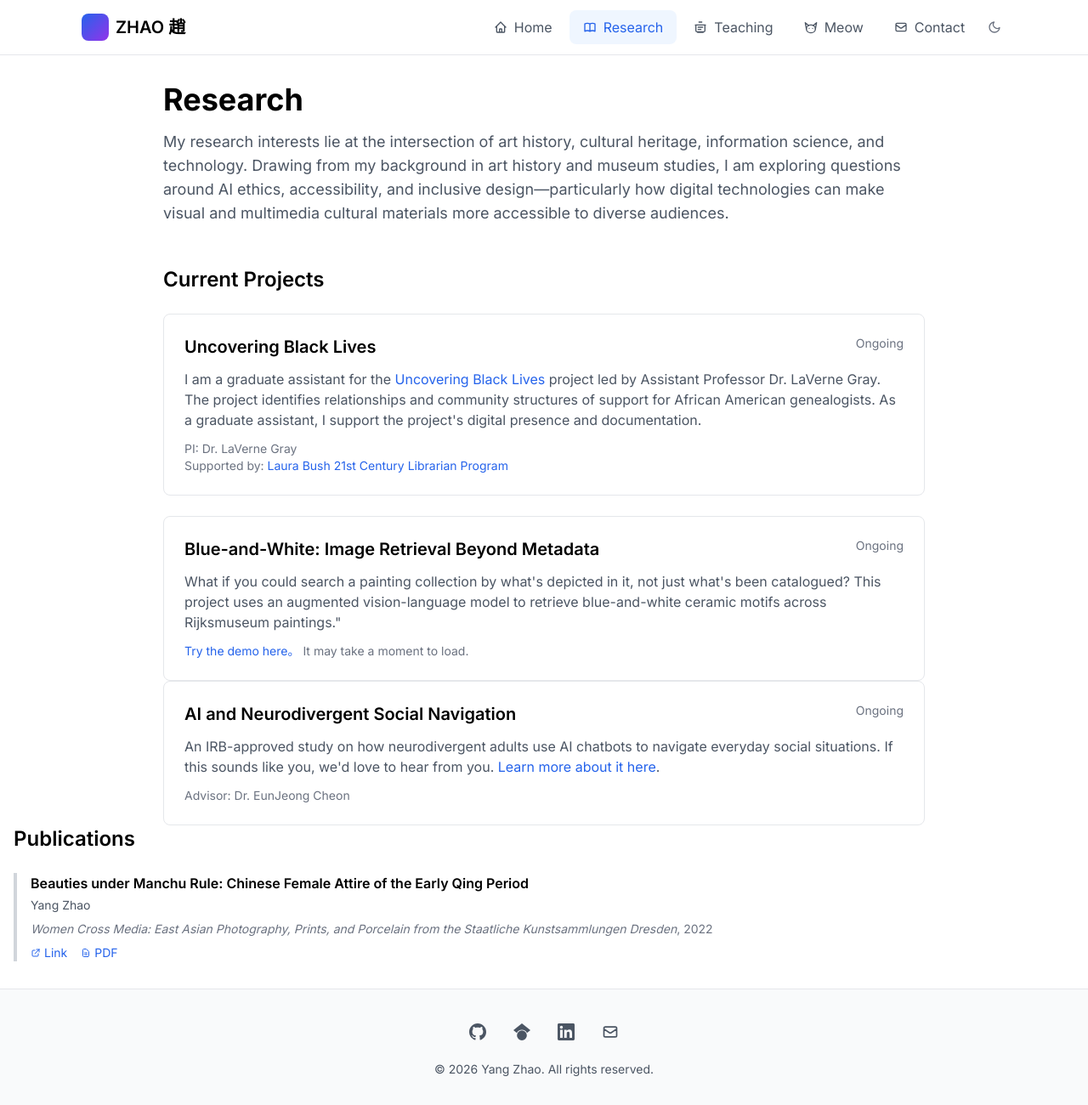
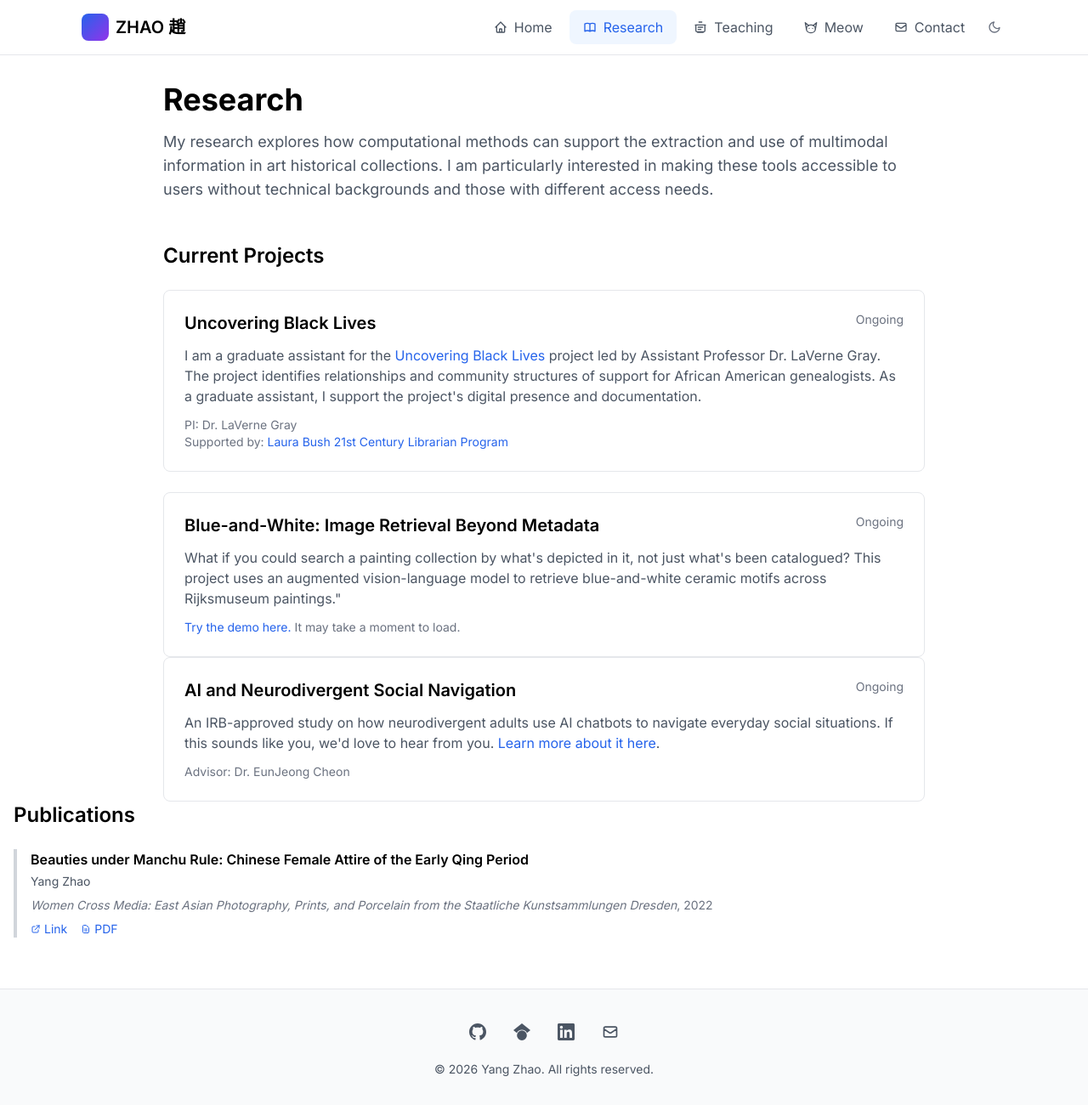
Before and after one commit to yzhao-is/yzhao-is.github.io, a Jekyll site: the page built from research.html, in a window 1280 px wide and 1300 px high. Shown: the whole window at 85% size. Built offline with Jekyll 4.4.1, drawn with Linux system fonts in a browser that asks for light colours; nearby versions of some CDN libraries.

Commit message:
Update research.html

```diff
--- a/research.html
+++ b/research.html
@@ -9,7 +9,7 @@ title: Research
   <div>
     <h1 class="text-4xl font-bold mb-4">Research</h1>
     <p class="text-gray-600 text-lg">
-      My research interests lie at the intersection of art history, cultural heritage, information science, and technology. Drawing from my background in art history and museum studies, I am exploring questions around AI ethics, accessibility, and inclusive design—particularly how digital technologies can make visual and multimedia cultural materials more accessible to diverse audiences.
+      My research explores how computational methods can support the extraction and use of multimodal information in art historical collections. I am particularly interested in making these tools accessible to users without technical backgrounds and those with different access needs.
     </p>
   </div>
 
@@ -39,7 +39,7 @@ title: Research
         </div>
         <p class="text-gray-600 mb-3">
            What if you could search a painting collection by what's depicted in it, not just what's been catalogued? This project uses an augmented vision-language model to retrieve blue-and-white ceramic motifs across Rijksmuseum paintings."
-        <p class="text-sm text-gray-500"><a href="https://huggingface.co/spaces/YangZhao2026/blue-n-white" class="text-blue-600 hover:text-blue-700 hover:underline" target="_blank">Try the demo here。</a> It may take a moment to load.</p>
+        <p class="text-sm text-gray-500"><a href="https://huggingface.co/spaces/YangZhao2026/blue-n-white" class="text-blue-600 hover:text-blue-700 hover:underline" target="_blank">Try the demo here. </a> It may take a moment to load.</p>
       </div>
       </div>
 
```
